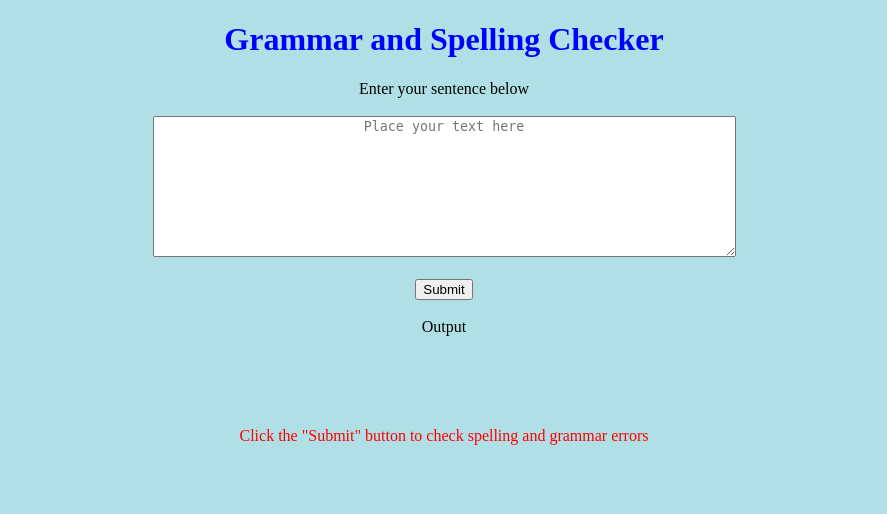
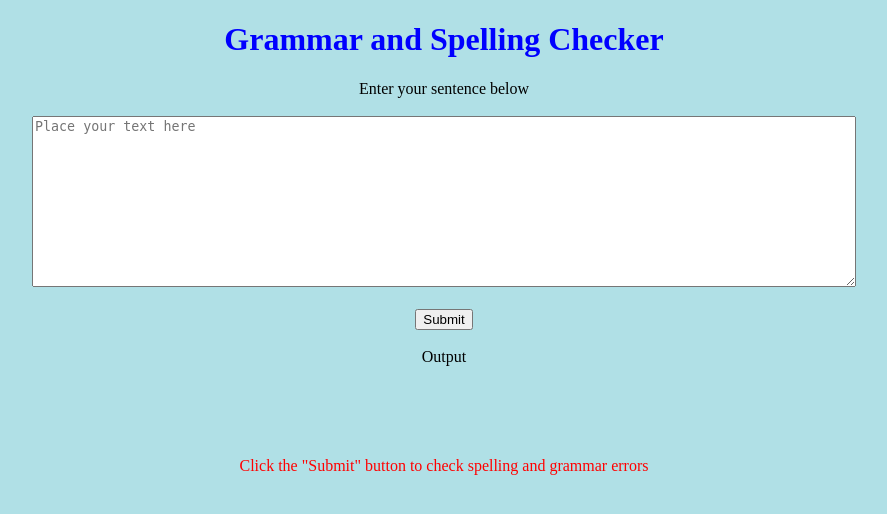
Before and after one commit to JoeLanzi/CSCI_5030_TEAM_1, a Flask app: page / in a window 1280 px wide. Shown: the top 514 px of the page, without its empty margins (196-1083 px from the left). Run offline with Flask 2, Linux system fonts and the light colour scheme; parts of the project's set-up code (start-up, migrations or seed data) failed here and were passed over.

Commit message:
Update index.html

```diff
--- a/webpage/templates/index.html
+++ b/webpage/templates/index.html
@@ -4,7 +4,10 @@
 <style>
 body {background-color: powderblue;}
 h1{color: blue;}
-p{color: red;}
+    p {
+        color: red;
+
+    }
 </style>
 </head>
 
@@ -16,7 +19,7 @@
 
 	<label for="inputtext">Enter your sentence below</label>
 	<br><br>
-	<textarea id="name" name="name" style="text-align: center;" placeholder="Place your text here" rows="9" cols="70" ></textarea>
+	<textarea id="name" name="name" style="text-align: left;" placeholder="Place your text here" rows="11" cols="100" ></textarea>
 	<br><br>
 
 	<input type="Submit" class="file_submit">
```
